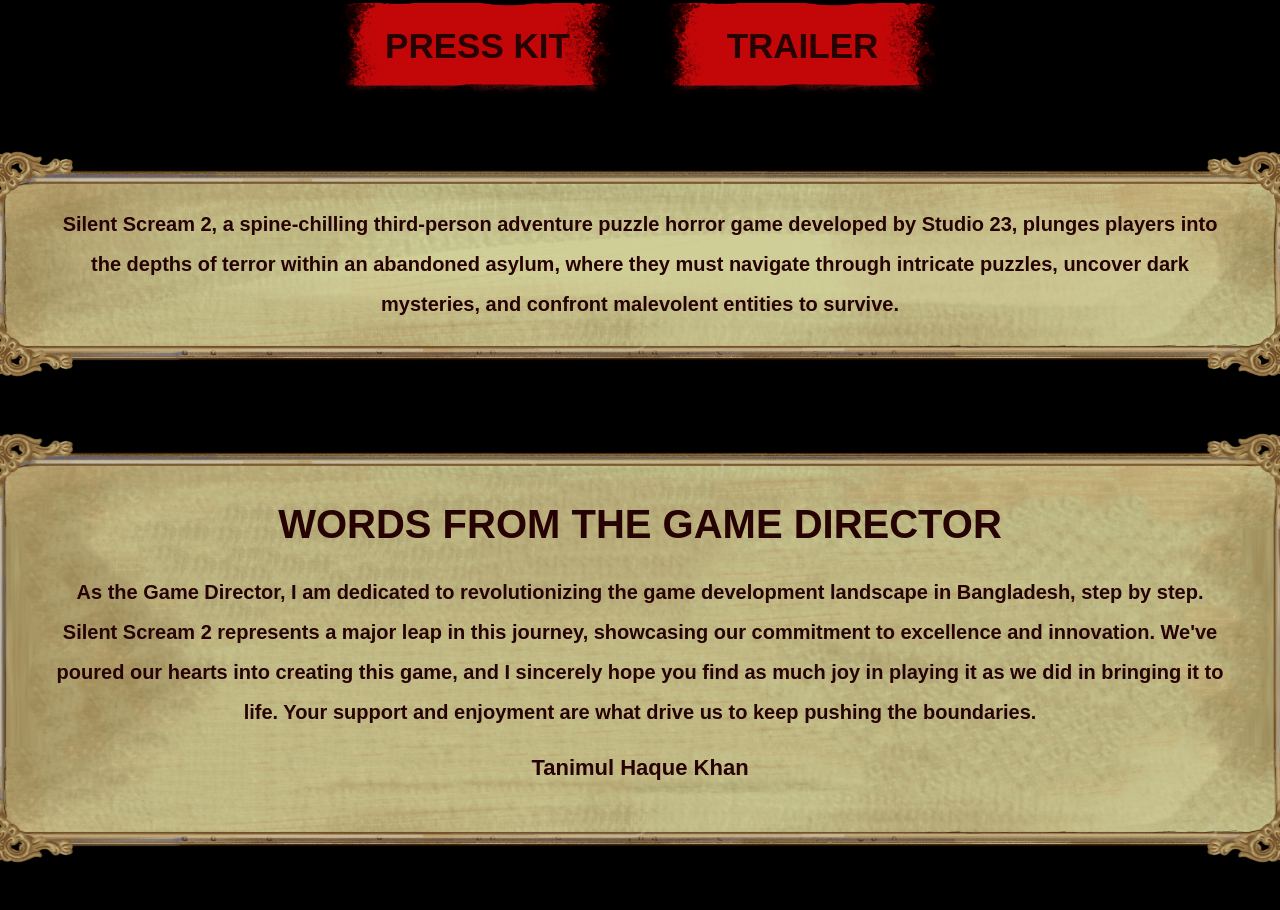
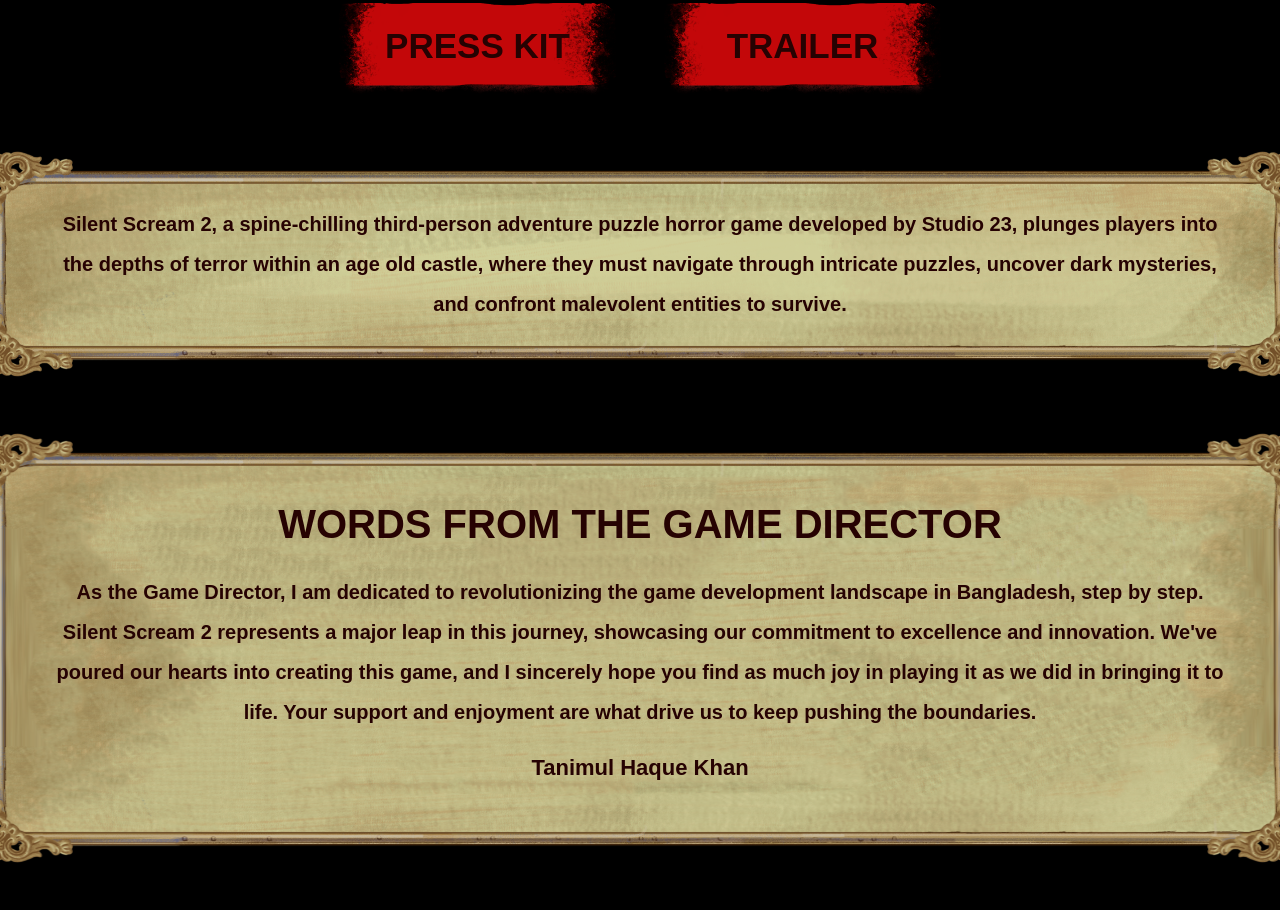
Before and after one commit to Studio-23-xyz/website-silentscream2, a Next.js app: page / in a window 1280 px wide. Shown: the part 840-1750 px from the top of the page. Built offline with nearby package versions, Linux system fonts and the light colour scheme; a web font is replaced by a local one.

Commit message:
Pitch Update

```diff
--- a/src/app/components/Pitch.js
+++ b/src/app/components/Pitch.js
@@ -12,9 +12,9 @@
           >
             Silent Scream 2, a spine-chilling third-person adventure puzzle
             horror game developed by Studio 23, plunges players into the depths
-            of terror within an abandoned asylum, where they must navigate
-            through intricate puzzles, uncover dark mysteries, and confront
-            malevolent entities to survive.
+            of terror within an age old castle, where they must navigate through
+            intricate puzzles, uncover dark mysteries, and confront malevolent
+            entities to survive.
           </p>
         </div>
       </div>
```
